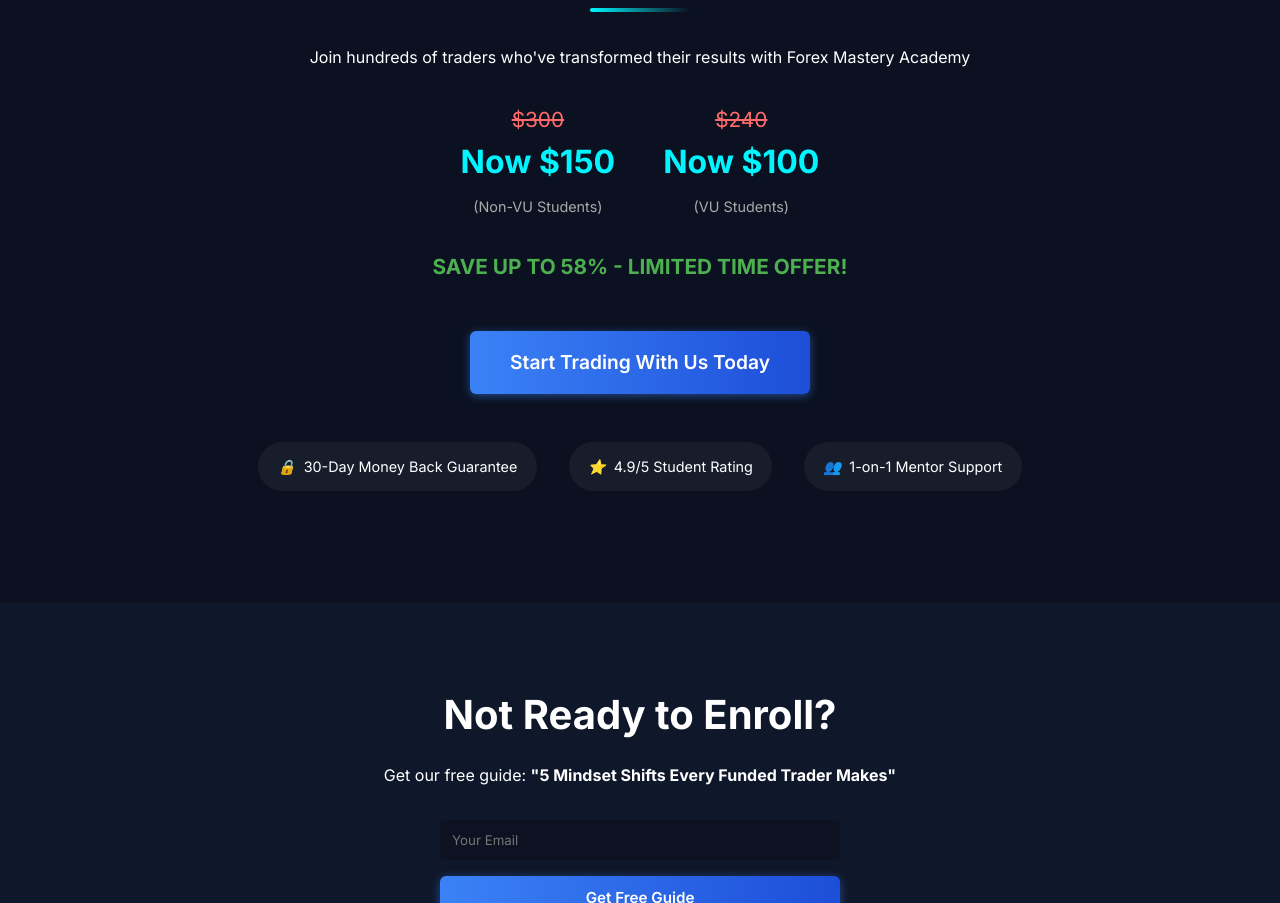
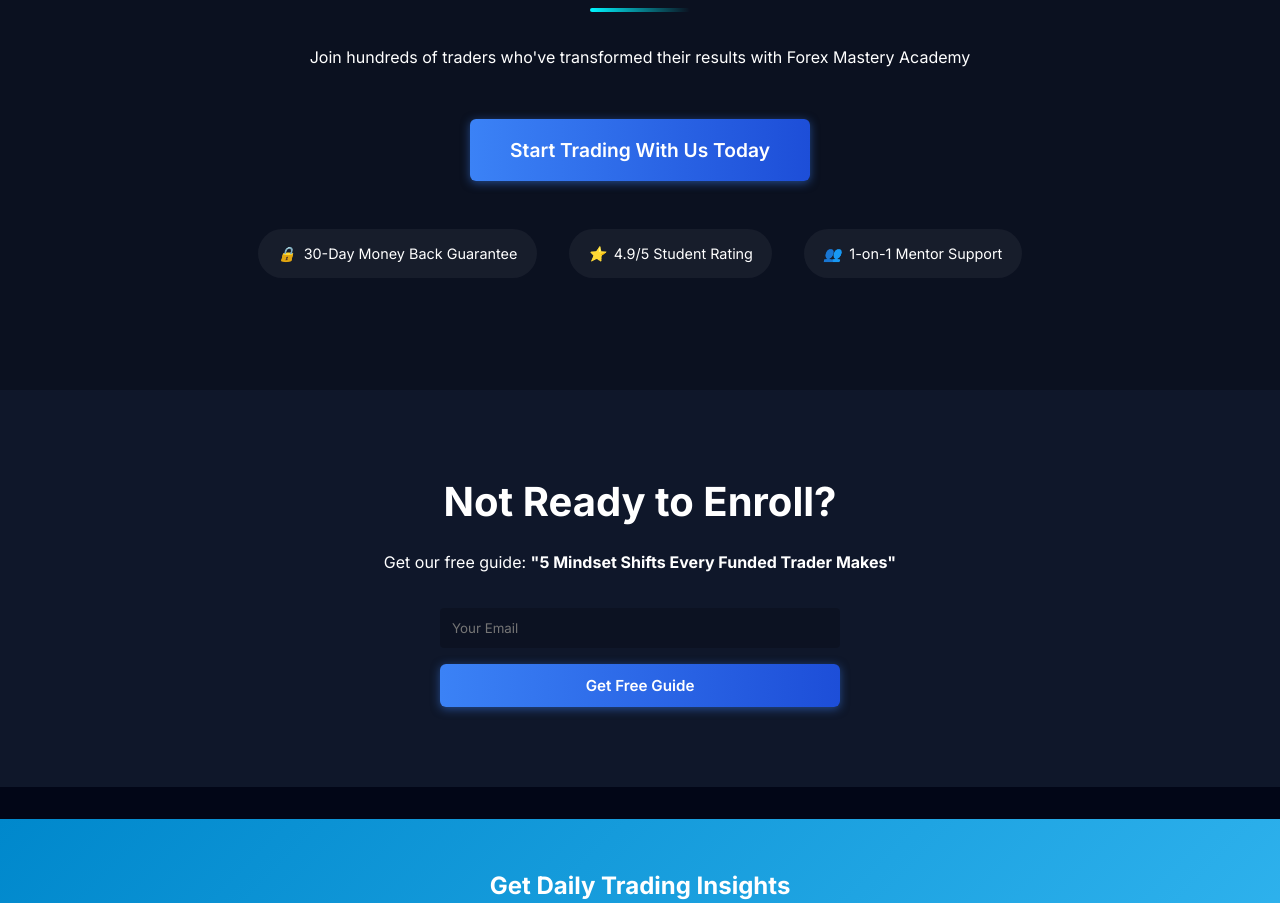
Before and after one commit to FMA-ELITE/modern, a plain HTML site: page index.html in a window 1280 px wide. Shown: the part 3598-4501 px from the top of the page. Drawn offline with nearby package versions, Linux system fonts and the light colour scheme.

Commit message:
Update index.html

```diff
--- a/index.html
+++ b/index.html
@@ -1298,24 +1298,6 @@
         <h2 class="section-title">Ready to Transform Your Trading?</h2>
         <p style="text-align: center; max-width: 700px; margin: 0 auto 2rem;">Join hundreds of traders who've transformed their results with Forex Mastery Academy</p>
 
-        <!-- Discount Price Display -->
-        <div style="display: flex; justify-content: center; gap: 3rem; margin: 2rem 0; flex-wrap: wrap;">
-            <div style="text-align: center;">
-                <div style="color: #ff6b6b; text-decoration: line-through; font-size: 1.3rem;">$300</div>
-                <div style="font-size: 2rem; font-weight: bold; color: var(--flame-blue);">Now $150</div>
-                <div style="font-size: 0.9rem; color: #aaa; margin-top: 0.5rem;">(Non-VU Students)</div>
-            </div>
-
-            <div style="text-align: center;">
-                <div style="color: #ff6b6b; text-decoration: line-through; font-size: 1.3rem;">$240</div>
-                <div style="font-size: 2rem; font-weight: bold; color: var(--flame-blue);">Now $100</div>
-                <div style="font-size: 0.9rem; color: #aaa; margin-top: 0.5rem;">(VU Students)</div>
-            </div>
-        </div>
-
-        <div style="color: var(--success); font-weight: bold; margin: 1.5rem 0; text-align: center; font-size: 1.3rem;">
-            SAVE UP TO 58% - LIMITED TIME OFFER!
-        </div>
 
         <!-- Payment Button -->
         <div style="text-align: center; margin: 3rem 0;">
```
